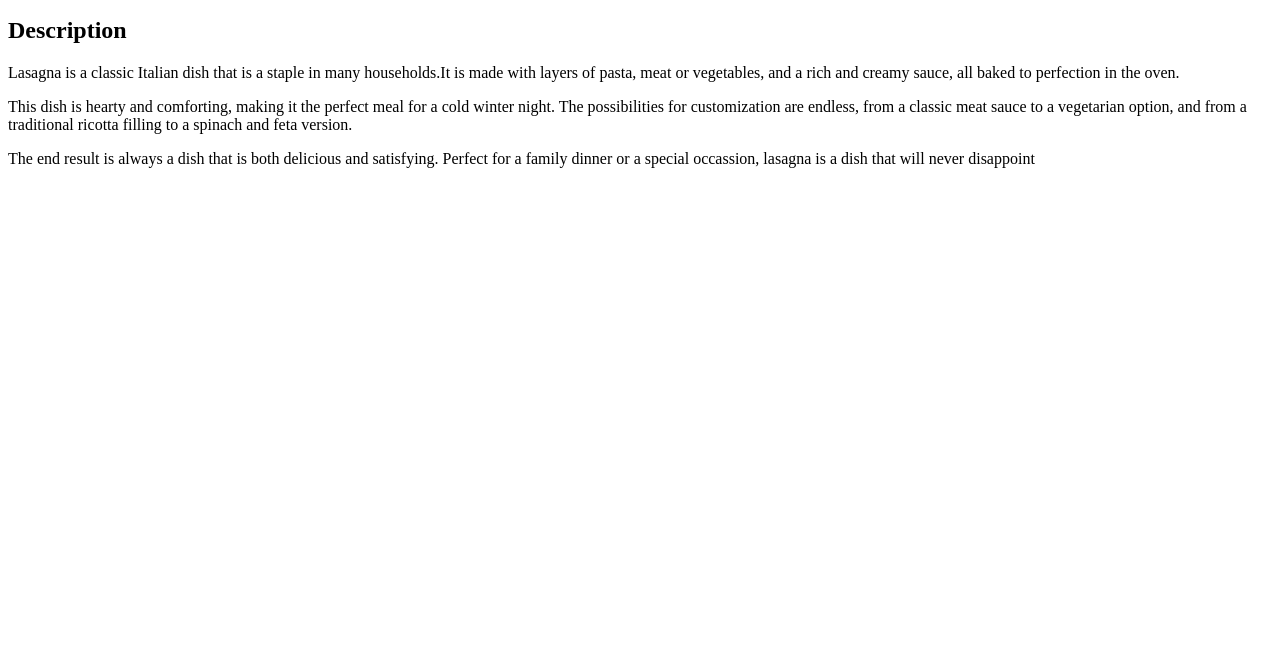
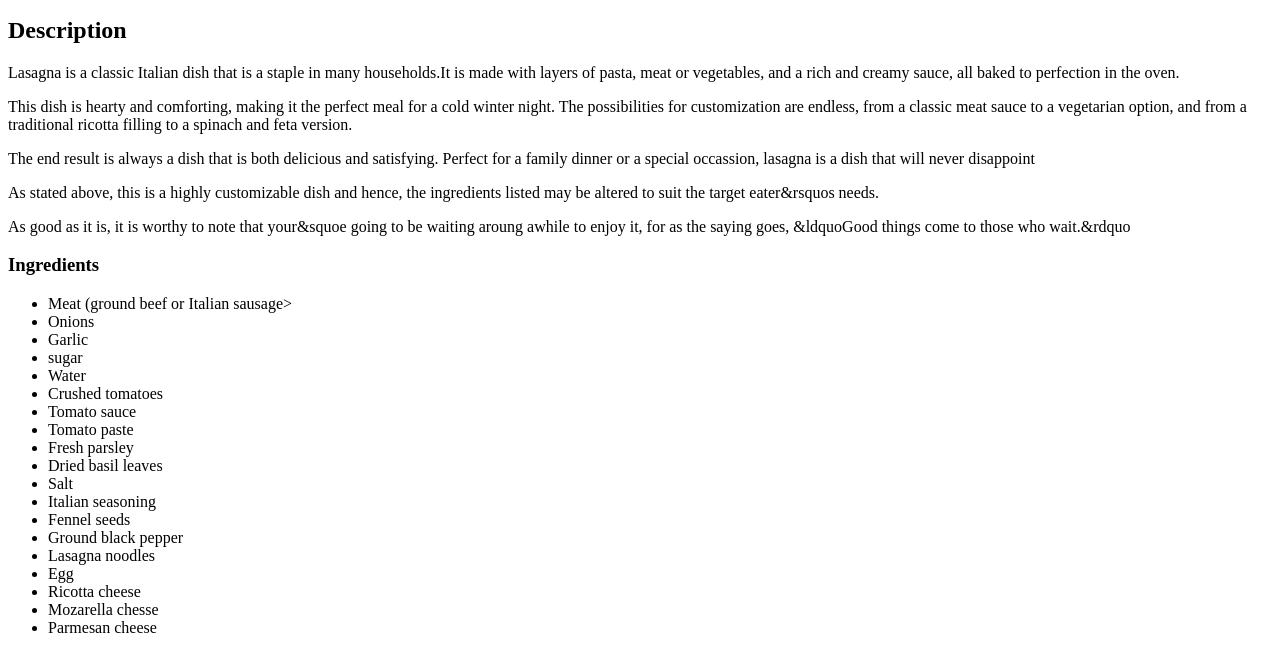
Before and after one commit to Kayden-201/odin-recipes, a plain HTML site: page recipes/lasagna.html in a window 1280 px wide. Shown: the part 101-772 px from the top of the page. Drawn offline with Linux system fonts and the light colour scheme.

Commit message:
Add extra description and list of ingredients

```diff
--- a/recipes/lasagna.html
+++ b/recipes/lasagna.html
@@ -11,5 +11,31 @@
     <p>Lasagna is a classic Italian dish that is a staple in many households.It is made with layers of pasta, meat or vegetables, and a rich and creamy sauce, all baked to perfection in the oven.</p>
     <p>This dish is hearty and comforting, making it the perfect meal for a cold winter night. The possibilities for customization are endless, from a classic meat sauce to a vegetarian option, and from a traditional ricotta filling to a spinach and feta version.</p>
     <p>The end result is always a dish that is both delicious and satisfying. Perfect for a family dinner or a special occassion, lasagna is a dish that will never disappoint</p>
+    <p>As stated above, this is a highly customizable dish and hence, the ingredients listed may be altered to suit the target eater&rsquos needs.</p>
+    <p>As good as it is, it is worthy to note that your&squoe going to be waiting aroung awhile to enjoy it, for as the saying goes, &ldquoGood things come to those who wait.&rdquo </p>
+
+    <h3>Ingredients</h3>
+    <ul>
+        <li>Meat (ground beef or Italian sausage></li>
+        <li>Onions</li>
+        <li>Garlic</li>
+        <li>sugar</li>
+        <li>Water</li>
+        <li>Crushed tomatoes</li>
+        <li>Tomato sauce</li>
+        <li>Tomato paste</li>
+        <li>Fresh parsley</li>
+        <li>Dried basil leaves</li>
+        <li>Salt</li>
+        <li>Italian seasoning</li>
+        <li>Fennel seeds</li>
+        <li>Ground black pepper</li>
+        <li>Lasagna noodles</li>
+        <li>Egg</li>
+        <li>Ricotta cheese</li>
+        <li>Mozarella chesse</li>
+        <li>Parmesan cheese</li>
+    </ul>
+
 </body>
 </html>
```
